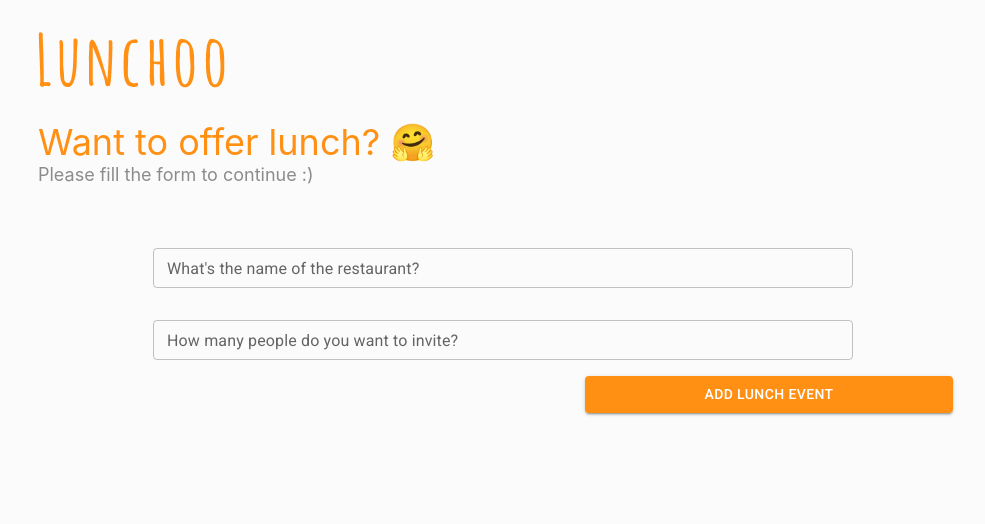
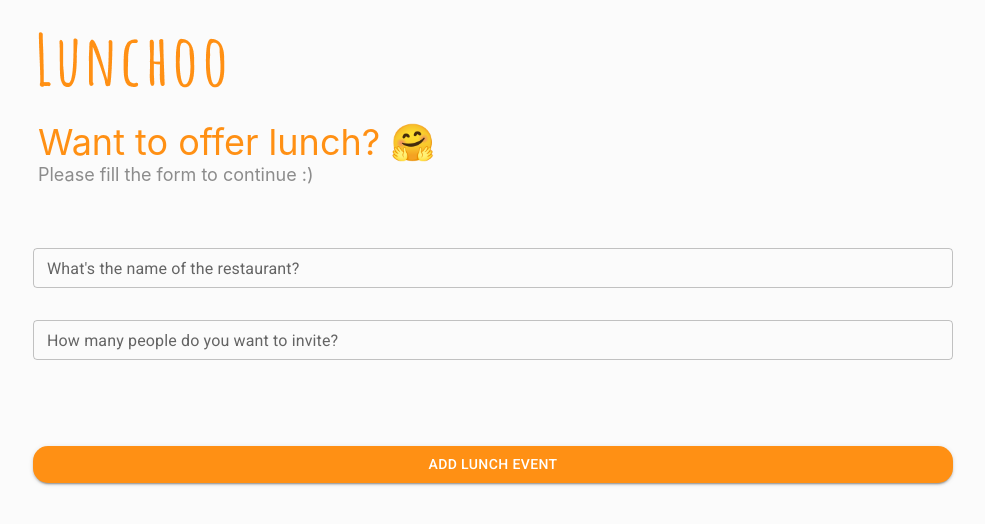
Before and after one commit to killmat21/lunchoo, a React (Create React App) app in the folder frontend/: page /create-lunch in a window 1280 px wide. Shown: the top 524 px of the page, without its empty margins (147-1132 px from the left). Built offline with nearby package versions, Linux system fonts and the light colour scheme.

Commit message:
create lunch design

```diff
--- a/frontend/src/LunchForm.css
+++ b/frontend/src/LunchForm.css
@@ -3,10 +3,9 @@
     flex-direction: column;
     align-items: center;
     justify-content: center;
-    margin-left: 120px;
-    width: 700px;
+    width: 100%;
 }
 
 .width-500 {
-    width: 700px;
+    width: 100%;
 }
--- a/frontend/src/LunchForm.js
+++ b/frontend/src/LunchForm.js
@@ -59,15 +59,12 @@ const LunchForm = () => {
                     sx={{width: '100%'}}
                     className="width-500"
                 />
-                {/*<SelectInput*/}
-                {/*    label={"Type"}*/}
-                {/*    setValue={setType}*/}
-                {/*/>*/}
             </div>
             <Button
+                className="validationButton"
                 variant="contained"
                 onClick={onButtonClick}
-                sx={{width: '40%', background: '#FF9014'}}
+                sx={{width: '700px', background: '#FF9014', right: '100px'}}
             >
                 Add lunch event
             </Button>
```
